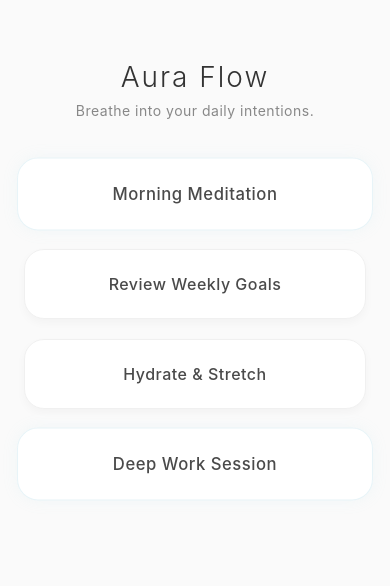
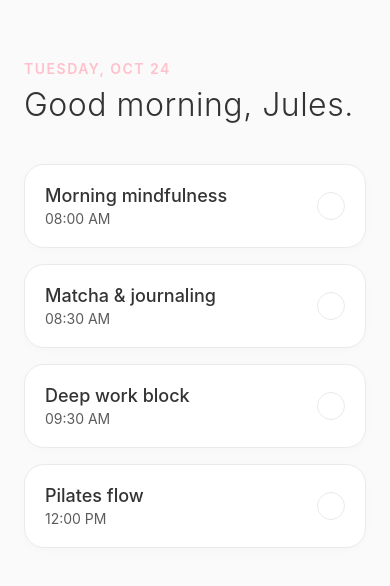
Before and after one commit to hkners/HerGeceYeniApp, a React Native app: screen / in a window 390 px wide. Shown: the top 586 px of the page. Built offline with nearby package versions, Linux system fonts and the light colour scheme.

Commit message:
feat: daily clean girl app prototype
Co-authored-by: hkners <99874098+hkners@users.noreply.github.com>

```diff
--- a/App.js
+++ b/App.js
@@ -1,94 +1,116 @@
 import { StatusBar } from 'expo-status-bar';
-import React, { useEffect, useRef, useState } from 'react';
-import { StyleSheet, Text, View, Animated, TouchableOpacity, ScrollView, SafeAreaView } from 'react-native';
+import React, { useState, useCallback } from 'react';
+import { StyleSheet, Text, View, SafeAreaView, ScrollView, TouchableOpacity } from 'react-native';
+import Animated, {
+  useSharedValue,
+  useAnimatedStyle,
+  withTiming,
+  withSpring,
+  interpolateColor
+} from 'react-native-reanimated';
 
-const INITIAL_INTENTIONS = [
-  { id: '1', title: 'Morning Meditation', priority: 'high', completed: false },
-  { id: '2', title: 'Review Weekly Goals', priority: 'medium', completed: false },
-  { id: '3', title: 'Hydrate & Stretch', priority: 'low', completed: false },
-  { id: '4', title: 'Deep Work Session', priority: 'high', completed: false },
+const DUMMY_TASKS = [
+  { id: '1', title: 'Morning mindfulness', time: '08:00 AM', completed: false },
+  { id: '2', title: 'Matcha & journaling', time: '08:30 AM', completed: false },
+  { id: '3', title: 'Deep work block', time: '09:30 AM', completed: false },
+  { id: '4', title: 'Pilates flow', time: '12:00 PM', completed: false },
 ];
 
-const BreathingContainer = ({ intention, onToggle }) => {
-  const pulseAnim = useRef(new Animated.Value(1)).current;
+const TaskItem = ({ task, onToggle }) => {
+  const isChecked = useSharedValue(task.completed ? 1 : 0);
+  const scale = useSharedValue(1);
 
-  useEffect(() => {
-    if (intention.priority === 'high' && !intention.completed) {
-      Animated.loop(
-        Animated.sequence([
-          Animated.timing(pulseAnim, {
-            toValue: 1.05,
-            duration: 2000,
-            useNativeDriver: true,
-          }),
-          Animated.timing(pulseAnim, {
-            toValue: 1,
-            duration: 2000,
-            useNativeDriver: true,
-          }),
-        ])
-      ).start();
-    } else {
-      pulseAnim.setValue(1);
-    }
-  }, [intention.priority, intention.completed, pulseAnim]);
+  const animatedStyle = useAnimatedStyle(() => {
+    return {
+      backgroundColor: interpolateColor(
+        isChecked.value,
+        [0, 1],
+        ['#FFFFFF', '#FFDAB9']
+      ),
+      borderColor: interpolateColor(
+        isChecked.value,
+        [0, 1],
+        ['#EAEAEA', '#FFDAB9']
+      ),
+      transform: [{ scale: scale.value }]
+    };
+  });
 
-  const getContainerStyle = () => {
-    if (intention.completed) return styles.containerCompleted;
-    if (intention.priority === 'high') return styles.containerHighPriority;
-    return styles.containerNormal;
+  const textStyle = useAnimatedStyle(() => {
+    return {
+      color: interpolateColor(
+        isChecked.value,
+        [0, 1],
+        ['#333333', '#FFFFFF']
+      )
+    };
+  });
+
+  const handlePressIn = () => {
+    scale.value = withSpring(0.95);
   };
 
-  const getTextColor = () => {
-    if (intention.completed) return '#A0A0A0';
-    return '#4A4A4A';
+  const handlePressOut = () => {
+    scale.value = withSpring(1);
+  };
+
+  const handlePress = () => {
+    const newValue = isChecked.value === 0 ? 1 : 0;
+    isChecked.value = withTiming(newValue, { duration: 300 });
+    onToggle(task.id);
   };
 
   return (
-    <Animated.View style={{ transform: [{ scale: pulseAnim }] }}>
+    <Animated.View style={[styles.taskContainer, animatedStyle]}>
       <TouchableOpacity
-        activeOpacity={0.8}
-        onPress={() => onToggle(intention.id)}
-        style={[styles.intentionContainer, getContainerStyle()]}
+        activeOpacity={1}
+        onPressIn={handlePressIn}
+        onPressOut={handlePressOut}
+        onPress={handlePress}
+        style={styles.touchable}
+        accessibilityRole="checkbox"
+        accessibilityState={{ checked: task.completed }}
       >
-        <Text style={[styles.intentionText, { color: getTextColor(), textDecorationLine: intention.completed ? 'line-through' : 'none' }]}>
-          {intention.title}
-        </Text>
+        <View style={styles.taskContent}>
+          <Animated.Text style={[styles.taskTitle, textStyle]}>
+            {task.title}
+          </Animated.Text>
+          <Animated.Text style={[styles.taskTime, textStyle]}>
+            {task.time}
+          </Animated.Text>
+        </View>
+        <View style={styles.checkboxContainer}>
+          <Animated.View style={[styles.checkbox, animatedStyle]}>
+             {task.completed && <View style={styles.innerDot} />}
+          </Animated.View>
+        </View>
       </TouchableOpacity>
     </Animated.View>
   );
 };
 
 export default function App() {
-  const [intentions, setIntentions] = useState(INITIAL_INTENTIONS);
+  const [tasks, setTasks] = useState(DUMMY_TASKS);
 
-  const toggleIntention = (id) => {
-    setIntentions(prev =>
-      prev.map(item =>
-        item.id === id ? { ...item, completed: !item.completed } : item
-      )
+  const handleToggle = useCallback((id) => {
+    setTasks((prev) =>
+      prev.map((t) => (t.id === id ? { ...t, completed: !t.completed } : t))
     );
-  };
+  }, []);
 
   return (
     <SafeAreaView style={styles.safeArea}>
       <StatusBar style="dark" />
-      <ScrollView contentContainerStyle={styles.scrollContainer} showsVerticalScrollIndicator={false}>
+      <ScrollView contentContainerStyle={styles.scrollContent} showsVerticalScrollIndicator={false}>
         <View style={styles.header}>
-          <Text style={styles.title}>Aura Flow</Text>
-          <Text style={styles.subtitle}>Breathe into your daily intentions.</Text>
+          <Text style={styles.dateText}>Tuesday, Oct 24</Text>
+          <Text style={styles.greetingText}>Good morning, Jules.</Text>
         </View>
-
-        <View style={styles.listContainer}>
-          {intentions.map(intention => (
-            <BreathingContainer
-              key={intention.id}
-              intention={intention}
-              onToggle={toggleIntention}
-            />
+        <View style={styles.taskList}>
+          {tasks.map((task) => (
+            <TaskItem key={task.id} task={task} onToggle={handleToggle} />
           ))}
         </View>
-
       </ScrollView>
     </SafeAreaView>
   );
@@ -97,68 +119,76 @@ export default function App() {
 const styles = StyleSheet.create({
   safeArea: {
     flex: 1,
-    backgroundColor: '#FAFAFA', // Very light, clean background
+    backgroundColor: '#FAFAFA',
   },
-  scrollContainer: {
-    flexGrow: 1,
+  scrollContent: {
     paddingHorizontal: 24,
     paddingTop: 60,
     paddingBottom: 40,
   },
   header: {
     marginBottom: 40,
-    alignItems: 'center',
   },
-  title: {
-    fontSize: 28,
+  dateText: {
+    fontSize: 14,
+    fontWeight: '600',
+    color: '#FFC0CB',
+    textTransform: 'uppercase',
+    letterSpacing: 1.5,
+    marginBottom: 8,
+  },
+  greetingText: {
+    fontSize: 32,
     fontWeight: '300',
     color: '#333333',
-    letterSpacing: 2,
-    marginBottom: 8,
+    letterSpacing: 0.5,
   },
-  subtitle: {
+  taskList: {
+    gap: 16,
+  },
+  taskContainer: {
+    borderRadius: 20,
+    borderWidth: 1,
+    shadowColor: '#000',
+    shadowOffset: { width: 0, height: 2 },
+    shadowOpacity: 0.02,
+    shadowRadius: 8,
+    elevation: 1,
+  },
+  touchable: {
+    flexDirection: 'row',
+    alignItems: 'center',
+    justifyContent: 'space-between',
+    padding: 20,
+  },
+  taskContent: {
+    flex: 1,
+  },
+  taskTitle: {
+    fontSize: 18,
+    fontWeight: '500',
+    marginBottom: 4,
+  },
+  taskTime: {
     fontSize: 14,
     fontWeight: '400',
-    color: '#888888',
-    letterSpacing: 0.5,
+    opacity: 0.8,
   },
-  listContainer: {
-    gap: 20,
+  checkboxContainer: {
+    marginLeft: 16,
   },
-  intentionContainer: {
-    paddingVertical: 24,
-    paddingHorizontal: 20,
-    borderRadius: 20,
-    shadowColor: '#000',
-    shadowOffset: { width: 0, height: 4 },
-    shadowOpacity: 0.03,
-    shadowRadius: 10,
-    elevation: 2,
+  checkbox: {
+    width: 28,
+    height: 28,
+    borderRadius: 14,
+    borderWidth: 1.5,
     alignItems: 'center',
     justifyContent: 'center',
   },
-  containerNormal: {
+  innerDot: {
+    width: 12,
+    height: 12,
+    borderRadius: 6,
     backgroundColor: '#FFFFFF',
-    borderWidth: 1,
-    borderColor: '#F0F0F0',
-  },
-  containerHighPriority: {
-    backgroundColor: '#FFFFFF',
-    borderWidth: 1,
-    borderColor: '#E8F4F8', // Soft highlight (airy blue)
-    shadowColor: '#A0D8E6',
-    shadowOpacity: 0.1,
-    shadowRadius: 15,
-  },
-  containerCompleted: {
-    backgroundColor: '#F7F7F7',
-    borderWidth: 1,
-    borderColor: '#EAEAEA',
-    opacity: 0.6,
-  },
-  intentionText: {
-    fontSize: 16,
-    fontWeight: '500',
-    letterSpacing: 0.5,
-  },
+  }
 });
```
Also changed, not shown: package.json (+7 -6 lines), 2 other files (tests, documents, lock files or other folders).
